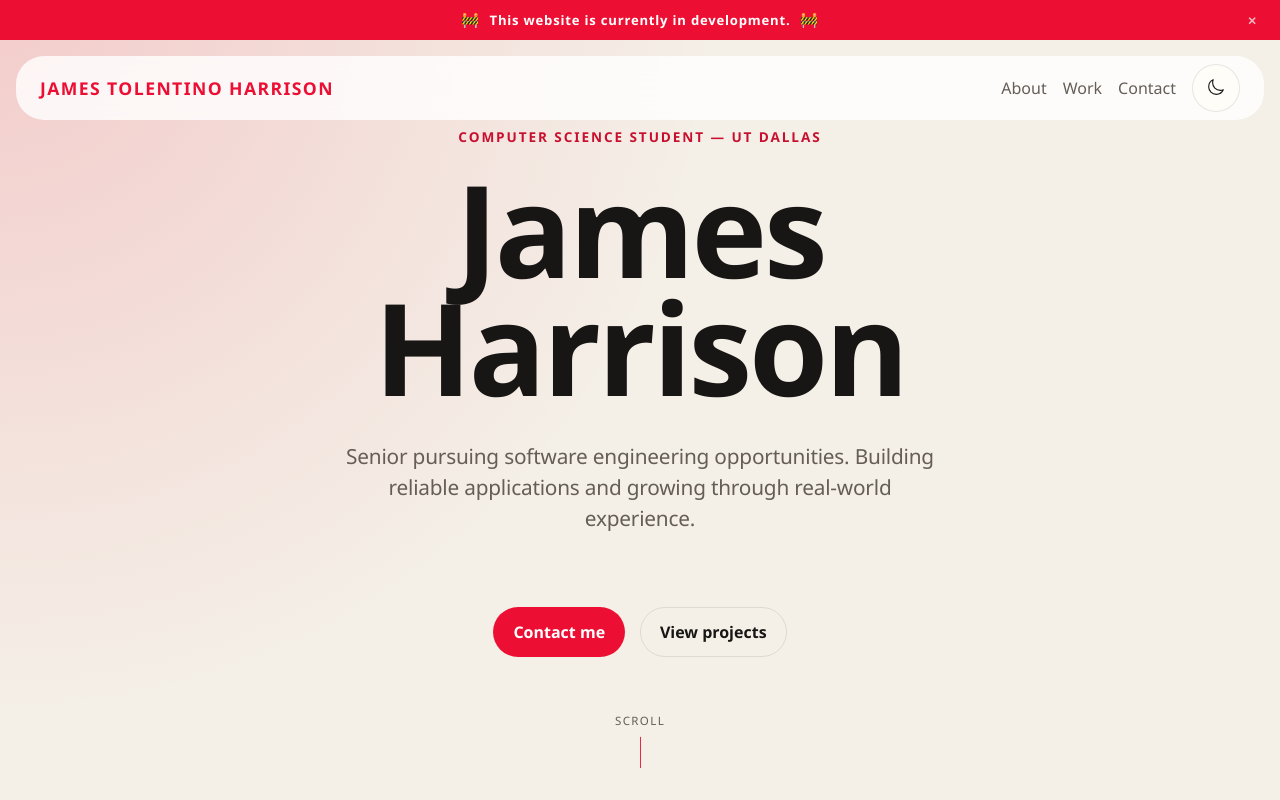
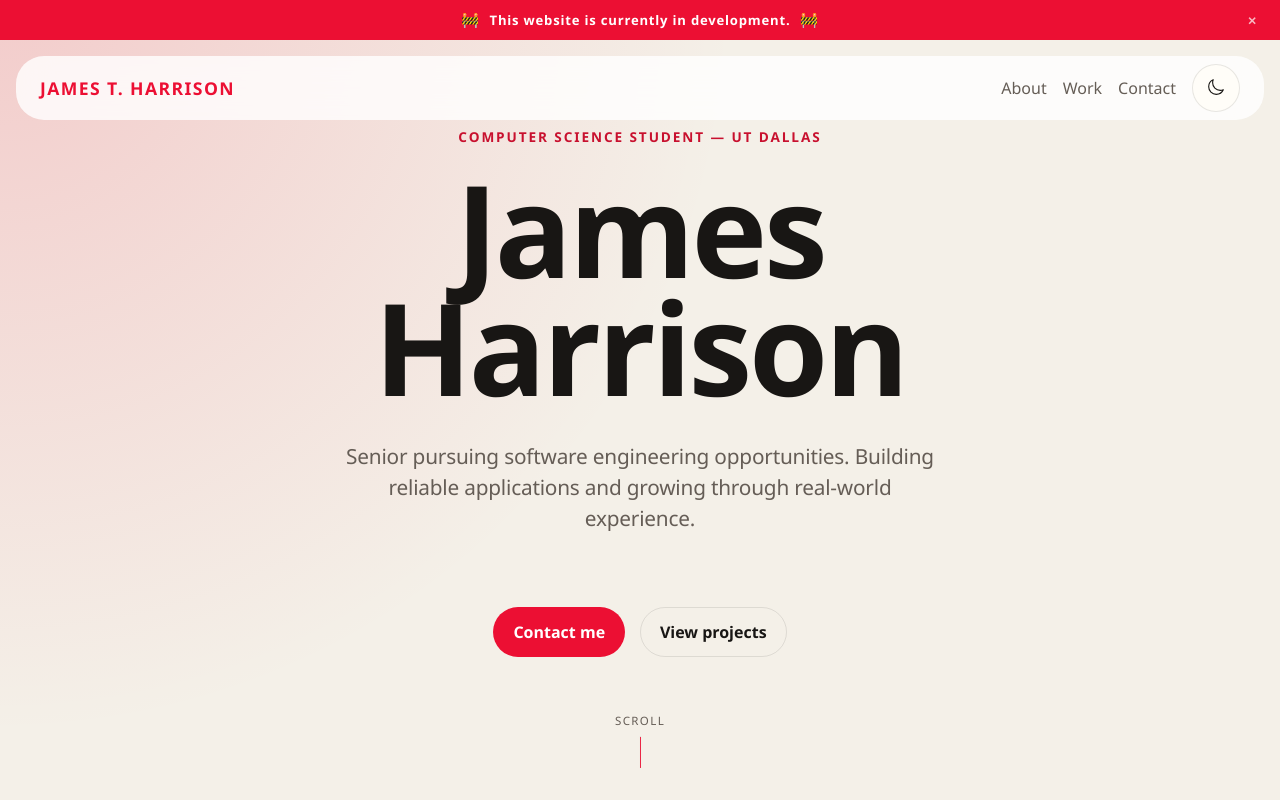
Before and after one commit to James5657/jtol.dev, a React (Vite) app: page / in a window 1280 px wide. Shown: the top 800 px of the page. Built offline with nearby package versions, Linux system fonts and the light colour scheme.

Commit message:
Update WEBSITE_NAME

```diff
--- a/src/constants/global.ts
+++ b/src/constants/global.ts
@@ -1,4 +1,4 @@
-export const WEBSITE_NAME = "James Tolentino Harrison";
+export const WEBSITE_NAME = "James T. Harrison";
 
 export const WEBSITE_URL = "https://jtol.dev";
 
```
